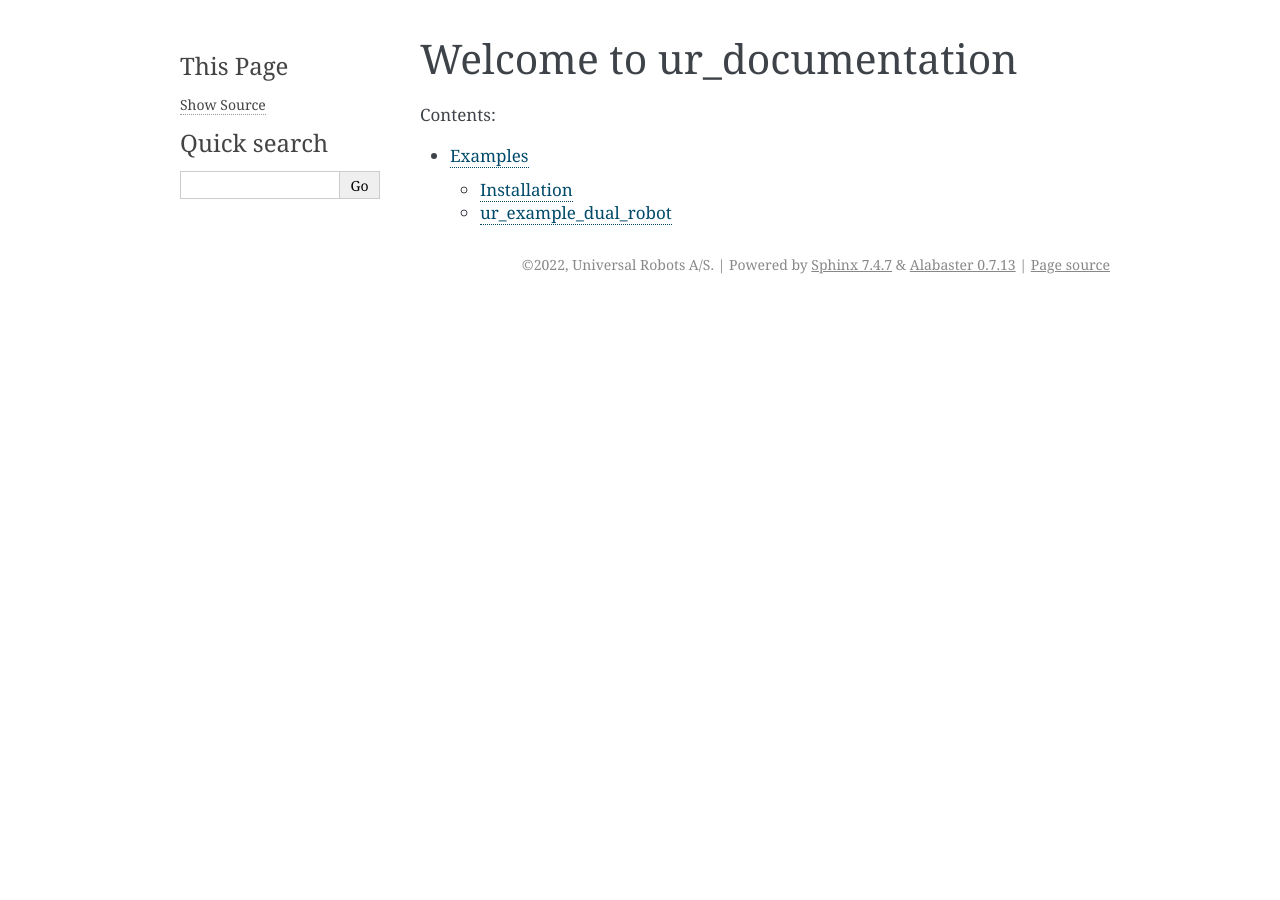
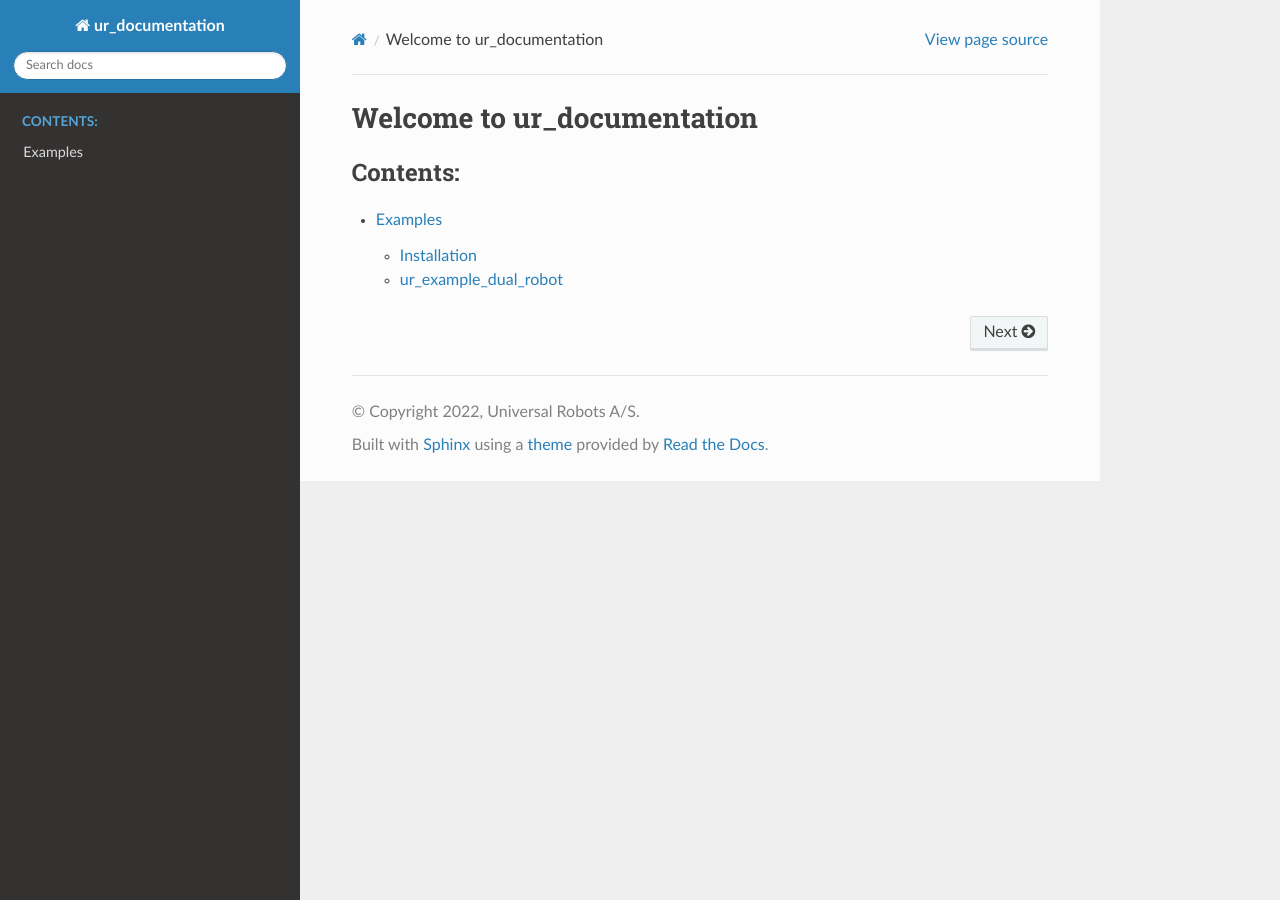
Before and after one commit to UniversalRobots/Universal_Robots_ROS_Tutorials, a Sphinx documentation site: the page built from ur_documentation/docs/source/index.rst, in a window 1280 px wide. Built offline with Sphinx 7.4.7 and the Read the Docs theme 2.0.0, drawn with Linux system fonts in a browser that asks for light colours.

Commit message:
changed html theme to sphinx_rtd_theme

```diff
--- a/ur_documentation/docs/source/conf.py
+++ b/ur_documentation/docs/source/conf.py
@@ -40,6 +40,8 @@ release = "0.1"
 # ones.
 extensions = [
     "sphinx.ext.todo",
+    'sphinx_rtd_theme',
+
 ]
 
 # Add any paths that contain templates here, relative to this directory.
@@ -75,7 +77,7 @@ pygments_style = None
 # The theme to use for HTML and HTML Help pages.  See the documentation for
 # a list of builtin themes.
 #
-html_theme = "alabaster"
+html_theme = "sphinx_rtd_theme"
 
 # Theme options are theme-specific and customize the look and feel of a theme
 # further.  For a list of options available for each theme, see the
```
